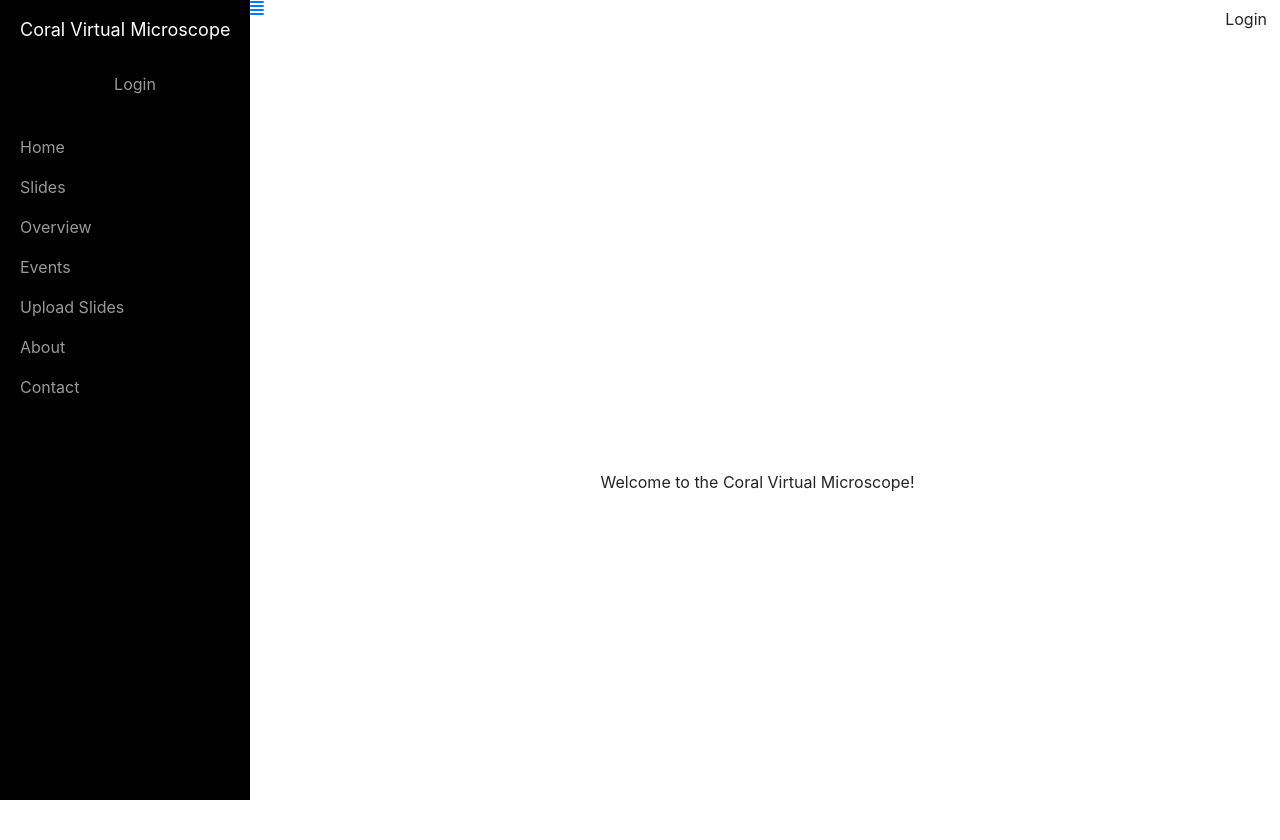
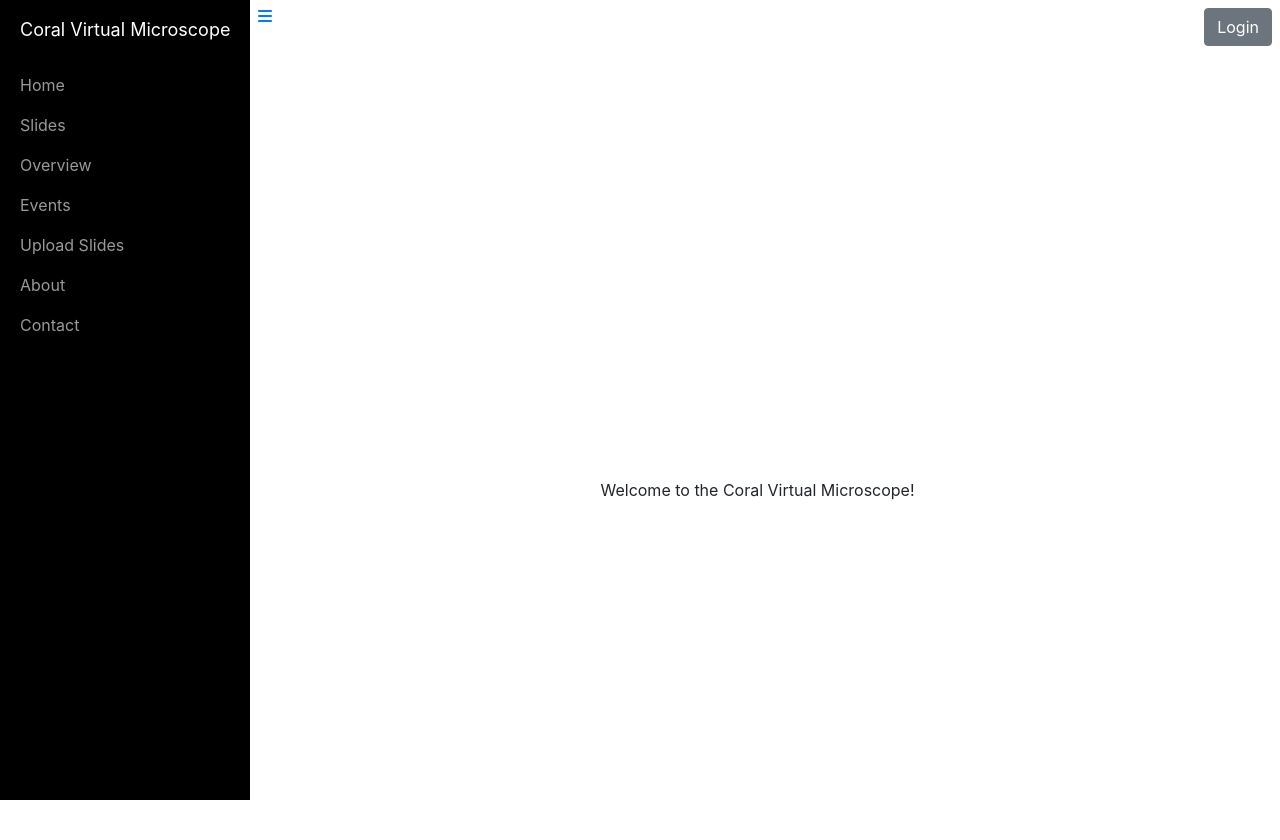
Before and after one commit to cmakinen/coral-virtual-microscope, a Flask app: page / in a window 1280 px wide. Shown: the top 840 px of the page. Before the commit the page ends 800 px from the top, so only its background shows below. Run offline with Flask 2, Linux system fonts and the light colour scheme; data comes from the database, SQL or seed files in the repository; some libraries are stand-ins or nearby versions.

Commit message:
Corner padding

```diff
--- a/templates/sidebar.html
+++ b/templates/sidebar.html
@@ -42,7 +42,7 @@
     </div>
 </div>
 <div class="row">
-    <div class="col"><a href="#menu-toggle ml-1" class="fa fa-align-justify" id="menu-toggle"></a></div>
+    <div class="col ml-2 mt-2"><a href="#menu-toggle ml-5" class="fa fa-bars" id="menu-toggle"></a></div>
     {% if false %}
         <div class="dropdown">
             <button class="btn btn-primary-outline dropdown-toggle" type="button" id="dropdownMenuButton" data-toggle="dropdown" aria-haspopup="true" aria-expanded="false">
@@ -55,7 +55,7 @@
             </div>
         </div>
     {% else %}
-        <a href="" class="btn btn-default btn-rounded mb-4" data-toggle="modal" data-target="#modalLoginForm">Login</a>
+    <div class="mr-2 mt-2"><a href="" class="btn btn-secondary btn-rounded mb-4" data-toggle="modal" data-target="#modalLoginForm">Login</a></div>
     {% endif %}
 
     <div id="sidebar-wrapper" style="display: inline">
@@ -65,9 +65,6 @@
                 <a href="#">
                     Coral Virtual Microscope
                 </a>
-            </li>
-            <li>
-                <a href="" class="btn btn-default btn-rounded mb-4" data-toggle="modal" data-target="#modalLoginForm">Login</a>
             </li>
             <li>
                 <a href="/home">Home</a>
```
